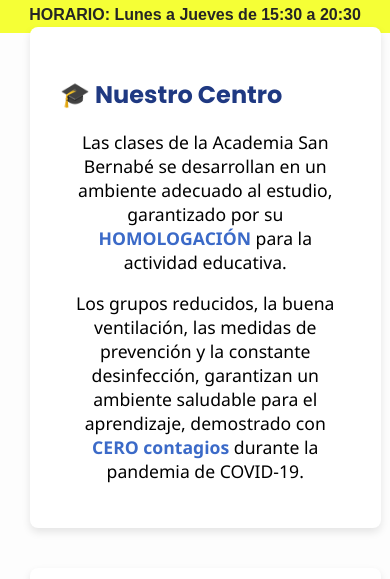
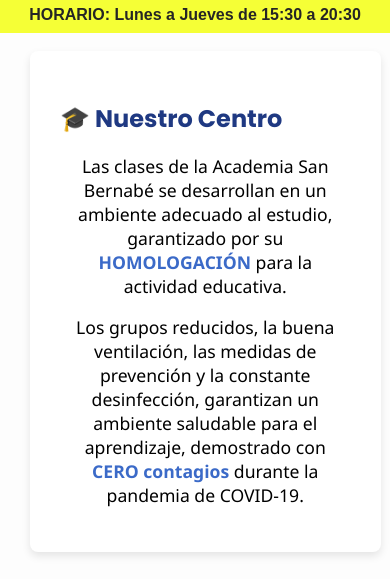
Before and after one commit to Emejotah/Emejotah.github.io, a plain HTML site: page sobrenosotros.html in a window 390 px wide. Shown: the part 207-786 px from the top of the page. Drawn offline with Linux system fonts and the light colour scheme.

Commit message:
responsive fix

```diff
--- a/css/estilo.css
+++ b/css/estilo.css
@@ -313,6 +313,10 @@ div.counting-years::before {
     background-color: #f5ff36;
   }
 
+  .informacion {
+    margin-top: 60px;
+  }
+
 }
 
 @media only screen and (orientation:landscape) {
```
